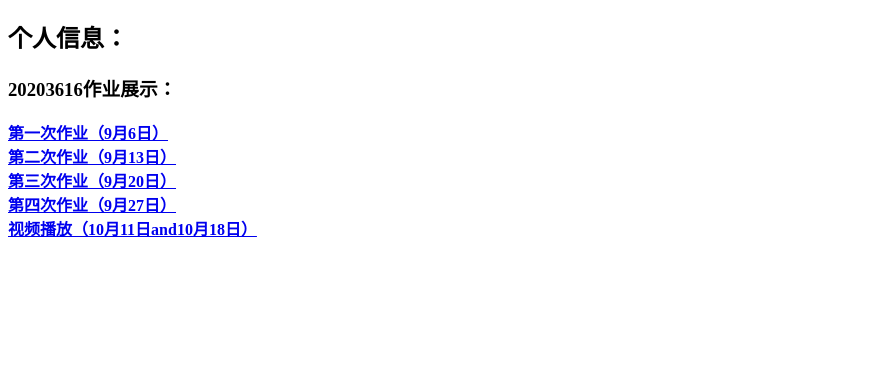
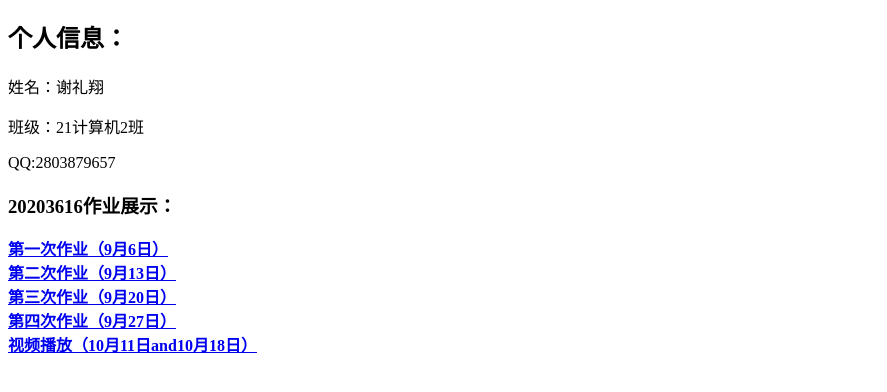
Before and after one commit to xielx1019/xielx1019.github.io, a plain HTML site: page index.html in a window 1280 px wide. Shown: the part 70-462 px from the top of the page, without its empty margins (0-887 px from the left). Drawn offline with Linux system fonts and the light colour scheme.

Commit message:
Update index.html

```diff
--- a/index.html
+++ b/index.html
@@ -25,7 +25,9 @@
     <h1>20213616谢礼翔的个人主页</h1>
 </div>
 <h2>个人信息：</h2>
-
+<p>姓名：谢礼翔</p>
+<p>班级：21计算机2班</p>
+<p>QQ:2803879657</p>
 <h3>20203616作业展示：</h3>
 <div class="a">
      <a href="20213616-20230906.text">第一次作业（9月6日）</a>
```
